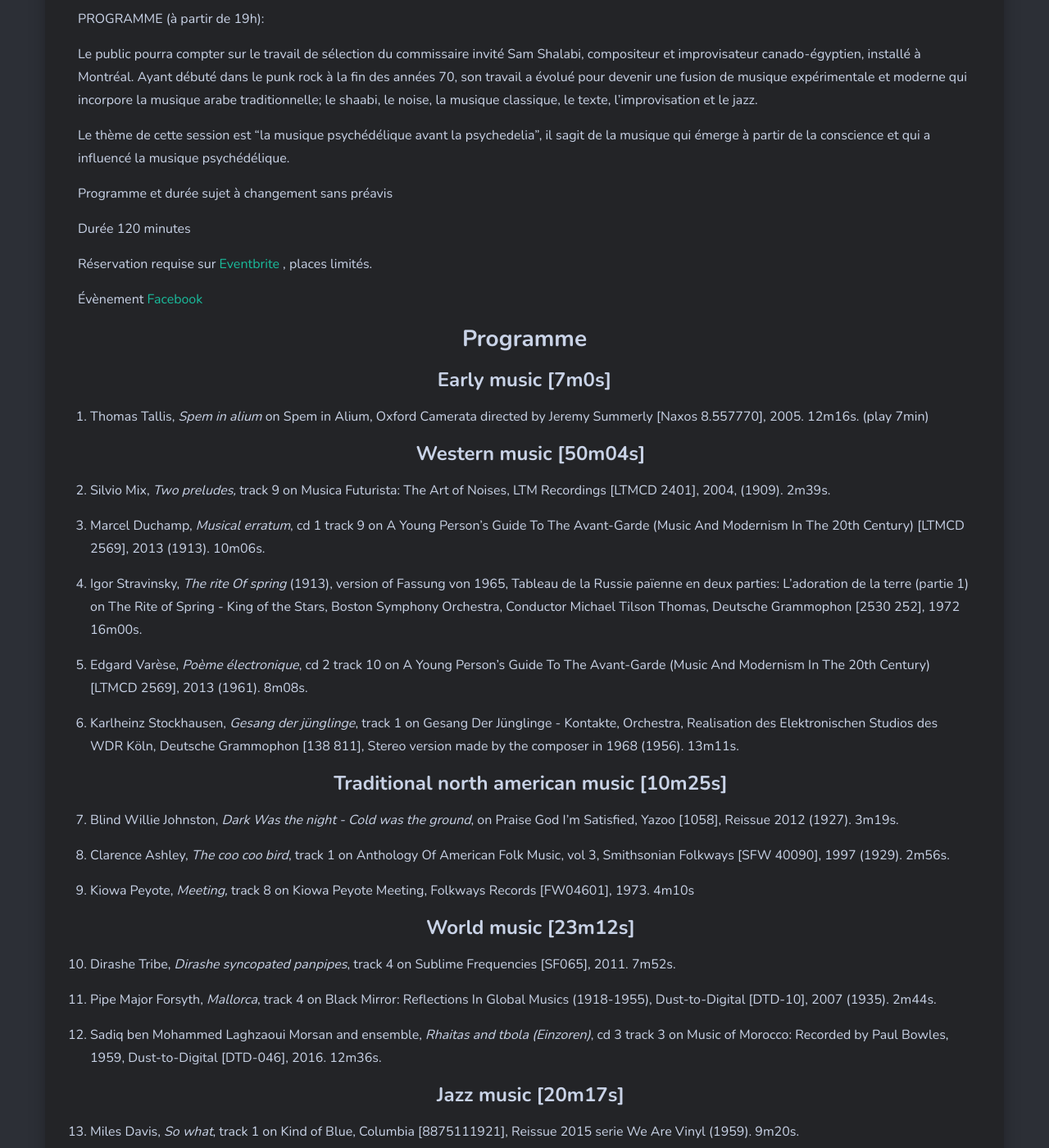
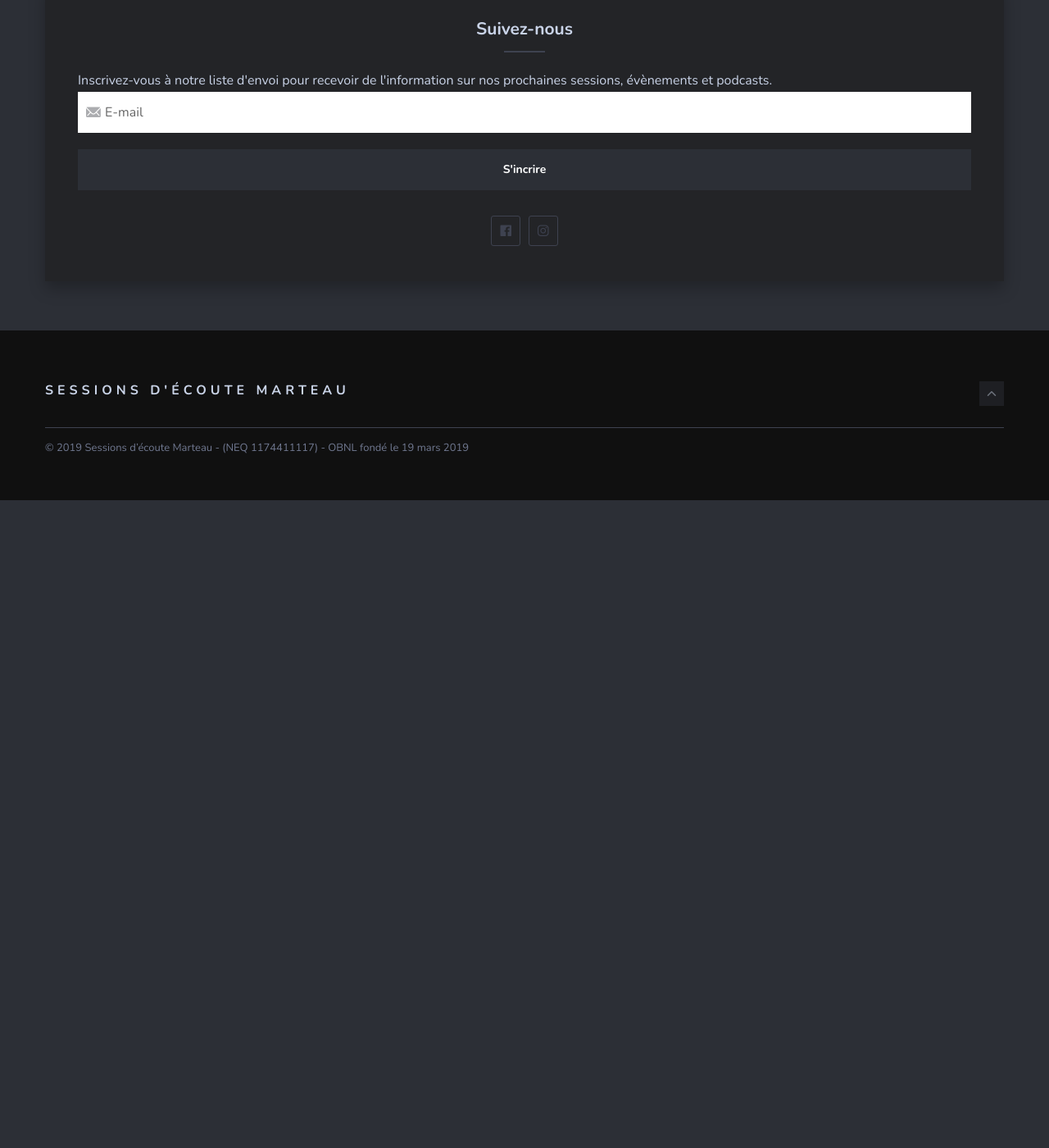
Before and after one commit to sessions-marteau/sessions-marteau-2.github.io, a Jekyll site: the page built from _pages/evenement-a-venir.md, in a window 1280 px wide and 1400 px high, scrolled down 989 px. Shown: the whole window at 82% size. Built offline with Jekyll 4.4.1, drawn with Linux system fonts in a browser that asks for light colours; nearby versions of some CDN libraries; after the commit the page ends 1599 px from its top, so only the background shows below that; some of the changed text lies outside the part shown.

Commit message:
Update evenement-a-venir.md
removed shalabi session

```diff
--- a/_pages/evenement-a-venir.md
+++ b/_pages/evenement-a-venir.md
@@ -1,106 +1,7 @@
 ---
 layout: post
 title: Événement a venir
-image: shalabi.jpg
+image:
 permalink: /evenement-a-venir/
 dropdown: true
 ---
-
-La prochaine session d'ecoute sera le 29 novembre 2019
-
-AVEC Sam Shalabi
-
-Les portes ouvrent à 18:30
-
-PROGRAMME (à partir de 19h):
-
-Le public pourra compter sur le travail de sélection du commissaire
-invité Sam Shalabi,  compositeur et improvisateur canado-égyptien,
-installé à Montréal. Ayant débuté dans le punk rock à la fin des
-années 70, son travail a évolué pour devenir une fusion de musique
-expérimentale et moderne qui incorpore la musique arabe
-traditionnelle; le shaabi, le noise, la musique classique, le texte,
-l'improvisation et le jazz.
-
-Le thème de cette session est "la musique psychédélique avant la
-psychedelia", il sagit de la musique qui émerge à partir de la
-conscience et qui a influencé la musique psychédélique.
-
-Programme et durée sujet à changement sans préavis
-
-Durée 120 minutes
-
-Réservation requise sur <a
-href="https://www.eventbrite.ca/e/sessions-decoutelistening-sessions-marteau-3-sam-shalabi-tickets-76809103095?fbclid=IwAR3zodre6bkDAszi7jh7n071LywtaHmqB0D7UPfwJ7pjjO8kwkRchyjGPzo"
-target="_blank">Eventbrite
-</a>, places limités.
-
-Évènement <a href="https://www.facebook.com/events/2463061277300783/"
-target="_blank">Facebook
-</a>
-
-<h2 style="text-align: center;">
-Programme
-</h2>
-
-<h3 style="text-align: center;">
-Early music [7m0s]
-</h3>
-
-1. Thomas Tallis, _Spem in alium_ on Spem in Alium, Oxford Camerata directed by Jeremy Summerly [Naxos 8.557770], 2005. 12m16s. (play 7min)
-
-    <h3 style="text-align: center;">
-    Western music [50m04s]
-    </h3>
-
-2. Silvio Mix, _Two preludes,_ track 9 on Musica Futurista: The Art of Noises, LTM Recordings [LTMCD 2401], 2004, (1909). 2m39s.
-
-3. Marcel Duchamp, _Musical erratum_, cd 1 track 9 on A Young Person's Guide To The Avant-Garde (Music And Modernism In The 20th Century) [LTMCD 2569], 2013 (1913). 10m06s.
-
-4. Igor Stravinsky, _The rite Of spring_ (1913), version of Fassung von 1965, Tableau de la Russie païenne en deux parties: L'adoration de la terre (partie 1) on The Rite of Spring - King of the Stars, Boston Symphony Orchestra, Conductor Michael Tilson Thomas, Deutsche Grammophon [2530 252], 1972 16m00s.
-
-5. Edgard Varèse, _Poème électronique_, cd 2 track 10 on A Young Person's Guide To The Avant-Garde (Music And Modernism In The 20th Century) [LTMCD 2569], 2013 (1961). 8m08s.
-
-6. Karlheinz Stockhausen, _Gesang der jünglinge_, track 1 on Gesang Der Jünglinge - Kontakte, Orchestra, Realisation des Elektronischen Studios des WDR Köln, Deutsche Grammophon [138 811], Stereo version made by the composer in 1968 (1956). 13m11s.
-
-    <h3 style="text-align: center;">
-   Traditional north american music [10m25s]
-    </h3>
-
-7. Blind Willie Johnston, _Dark Was the night - Cold was the ground_, on Praise God I’m Satisfied, Yazoo [1058], Reissue 2012 (1927). 3m19s.
-
-8. Clarence Ashley, _The coo coo bird_, track 1 on Anthology Of American Folk Music, vol 3, Smithsonian Folkways [SFW 40090], 1997 (1929). 2m56s.
-
-9. Kiowa Peyote, _Meeting,_ track 8 on Kiowa Peyote Meeting, Folkways Records [FW04601], 1973. 4m10s
-
-    <h3 style="text-align: center;">
-    World music [23m12s]
-    </h3>
-
-10. Dirashe Tribe, _Dirashe syncopated panpipes_, track 4 on Sublime Frequencies [SF065], 2011. 7m52s.
-
-11. Pipe Major Forsyth, _Mallorca_, track 4 on Black Mirror: Reflections In Global Musics (1918-1955), Dust-to-Digital [DTD-10], 2007 (1935). 2m44s.
-
-12. Sadiq ben Mohammed Laghzaoui Morsan and ensemble, _Rhaitas and tbola (Einzoren)_, cd 3 track 3 on Music of Morocco: Recorded by Paul Bowles, 1959, Dust-to-Digital [DTD-046], 2016. 12m36s.
-
-    <h3 style="text-align: center;">
-    Jazz music [20m17s]
-    </h3>
-
-13. Miles Davis, _So what_, track 1 on Kind of Blue, Columbia [8875111921], Reissue 2015 serie We Are Vinyl (1959). 9m20s.
-
-14. John Coltrane, _Om_, track 1 on Om, Impulse! [B0015828-02], 2011 (1965). 28m57s. (play 10min)
-
-    <h3 style="text-align: center;">
-    Direct precursors [13m11s]
-    </h3>
-
-15. Fifty Foot Hose, _Bad trips_, track 1 on Cauldron Plus, Big Beats Records [CDWIKD 158], 1996 (1968). 3m21s.
-
-16. The Chiffons, _Nobody knows_, track 8 on One Kiss Leads To Another, Rhino records (1965). 2m26s.
-
-17. Jim Backus and Friend, _Delicious!_, track 9 on Incredibly Strange Music Box: 60 Songs From The Cramps' Crazy Collection, Righteous [PSALM 2385D], 2015 (1958). 3m06s.
-
-18. The Invaders, _Shock treatment_, track 16 on Incredibly Strange Music Box: 60 Songs From The Cramps' Crazy Collection, Righteous [PSALM 2385D], 2015 (1958). 1m52s.
-
-19. The Melody Mates, _Enchantement_, cd 2 track 1 on Technicolor Paradise: Rhum Rhapsodies & Other Exotic Delights, Numero Group [N065], 2018. 2m26s.
```
